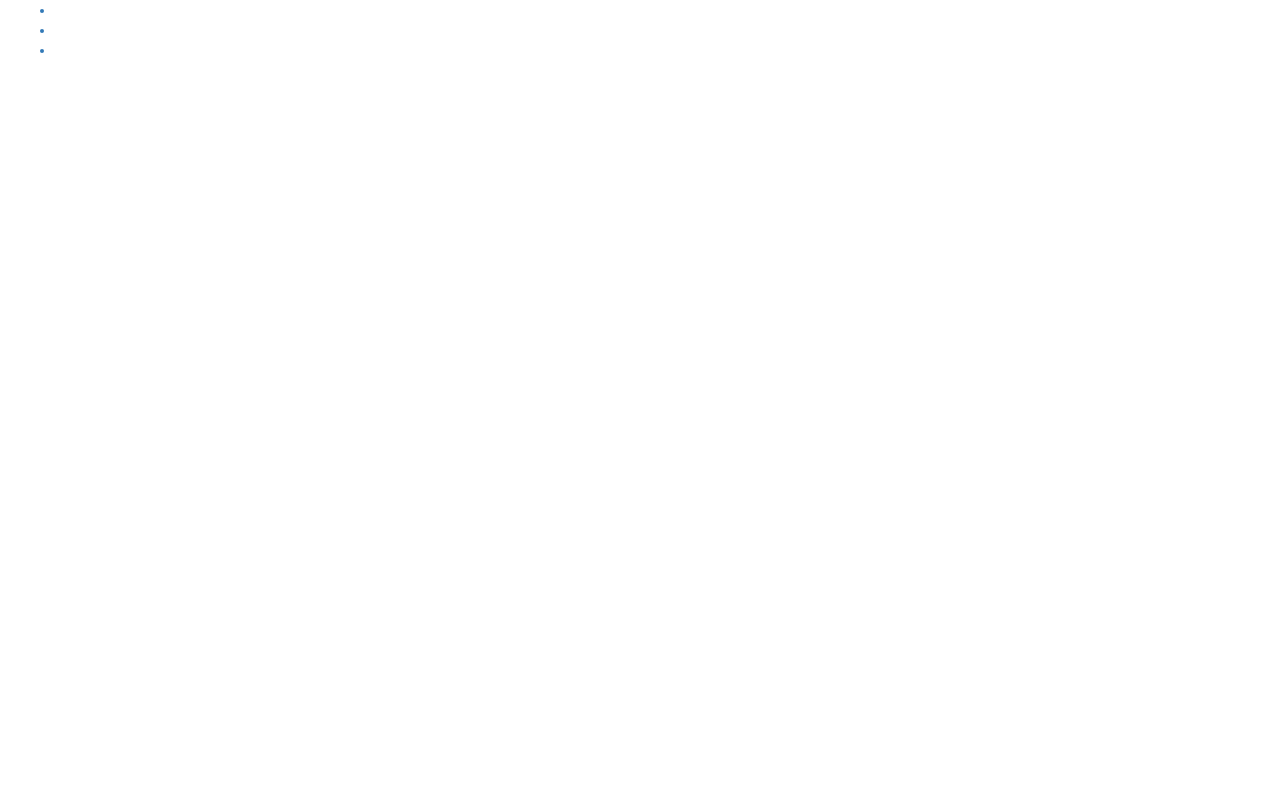
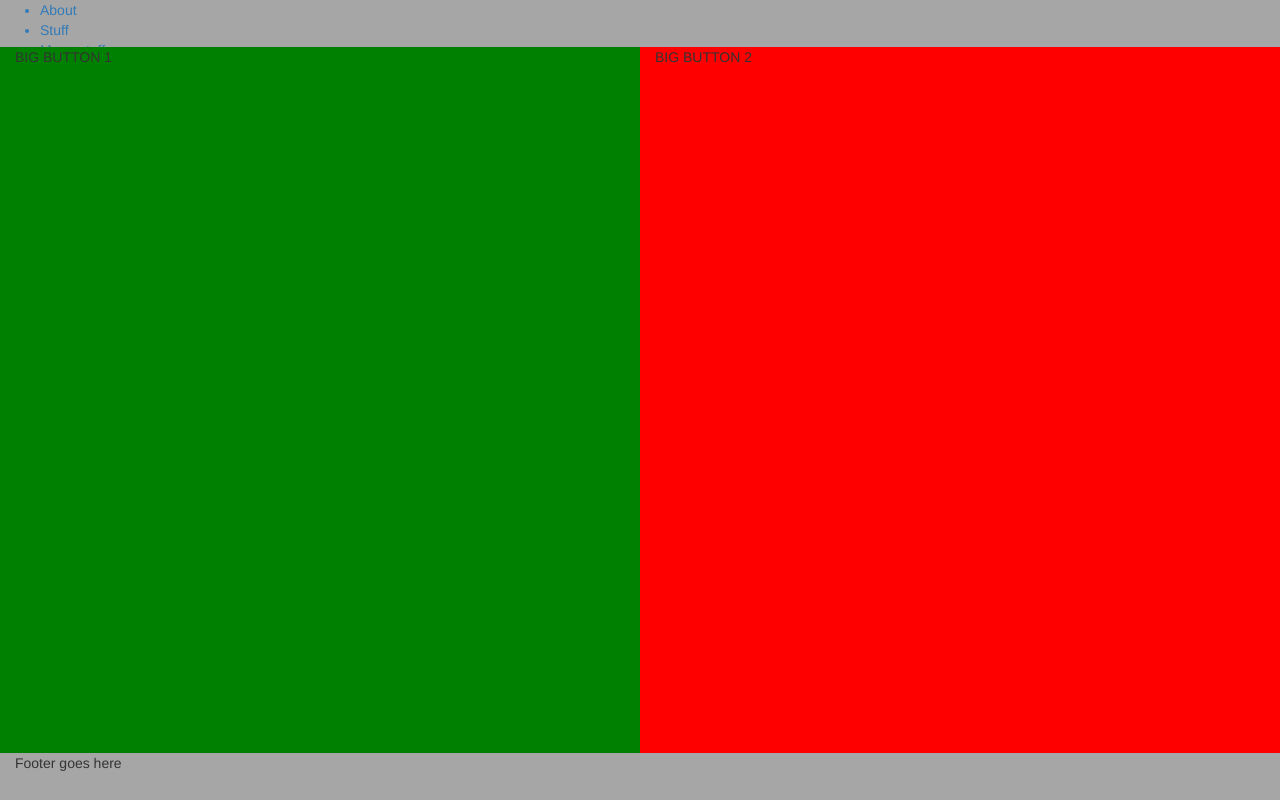
Before and after one commit to briannielson/blogalatte, a plain HTML site: page index.html in a window 1280 px wide. Drawn offline with nearby package versions, Linux system fonts and the light colour scheme.

Commit message:
initial css for static desktop page

```diff
--- a/index.html
+++ b/index.html
@@ -15,24 +15,85 @@
   ga('create', 'UA-102510099-1', 'auto');
   ga('send', 'pageview');
 </script>
+<style>
+body {
+	margin: 0;
+	padding: 0;
+}
+#page {
+	position: absolute;
+	top: 0;
+	right: 0;
+	bottom: 0;
+	left: 0;
+	padding-top: 40pt;
+	padding-bottom: 40pt;
+}
+#header {
+	position: absolute;
+	height: 35pt;
+	top: 0;
+	left: 0;
+	right: 0;
+	background-color: #A6A6A6;
+	margin: 0;
+}
+nav {
+	padding:0 !important;
+}
+#content {
+	position: absolute;
+	top: 0;
+	left: 0;
+	right: 0;
+	bottom: 0;
+	margin: 35pt 0pt;
+}
+.left {
+	width: 50%;
+	position: absolute;
+	top: 0;
+	left: 0;
+	bottom: 0;
+	background-color: green;
+}
+.right {
+	width: 50%;
+	position: absolute;
+	top: 0;
+	right: 0;
+	bottom: 0;
+	background-color: red;
+}
+footer {
+	position: absolute;
+	height: 35pt;
+	bottom: 0;
+	left: 0;
+	right: 0;
+	background-color: #A6A6A6;
+	padding: 0 !important;
+	margin: 0 !important;
+}
+</style>
 </head>
 <body>
-	<div class="container-fluid">
-		<nav class="row">
-			<div class="col-md-12">
+	<div id="page" class="container-fluid">
+		<div id="header" class="row">
+			<nav class="col-md-12">
 				<ul>
-					<a href=""><li></li></a>
-					<a href=""><li></li></a>
-					<a href=""><li></li></a>
+					<a href=""><li>About</li></a>
+					<a href=""><li>Stuff</li></a>
+					<a href=""><li>Menu stuff</li></a>
 				</ul>
-			</div>
-		</nav>
-		<div class="row">
-			<div class="col-md-6"></div>
-			<div class="col-md-6"></div>
+			</nav>
+		</div>
+		<div id="content" class="row">
+			<div class="left col-md-6">BIG BUTTON 1</div>
+			<div class="right col-md-6">BIG BUTTON 2</div>
 		</div>
 		<footer class="row">
-			<div class="col-md-12"></div>
+			<div class="col-md-12">Footer goes here</div>
 		</footer>
 	</div>
 </body>
```
